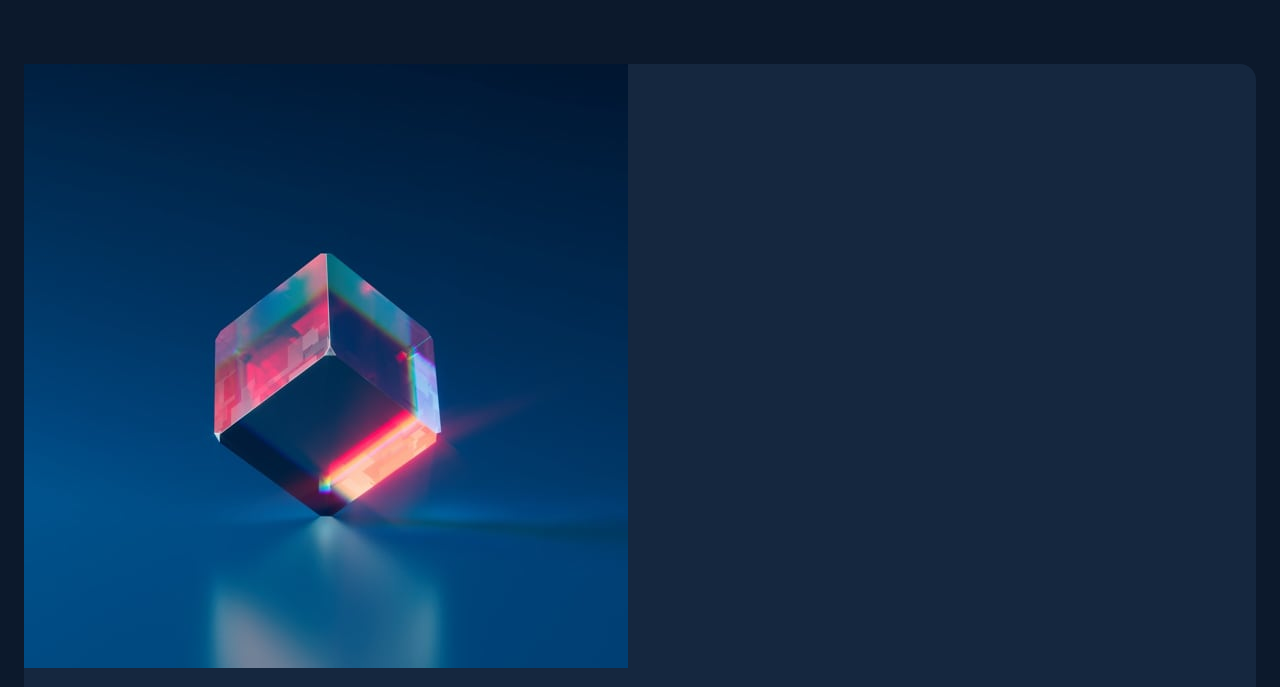
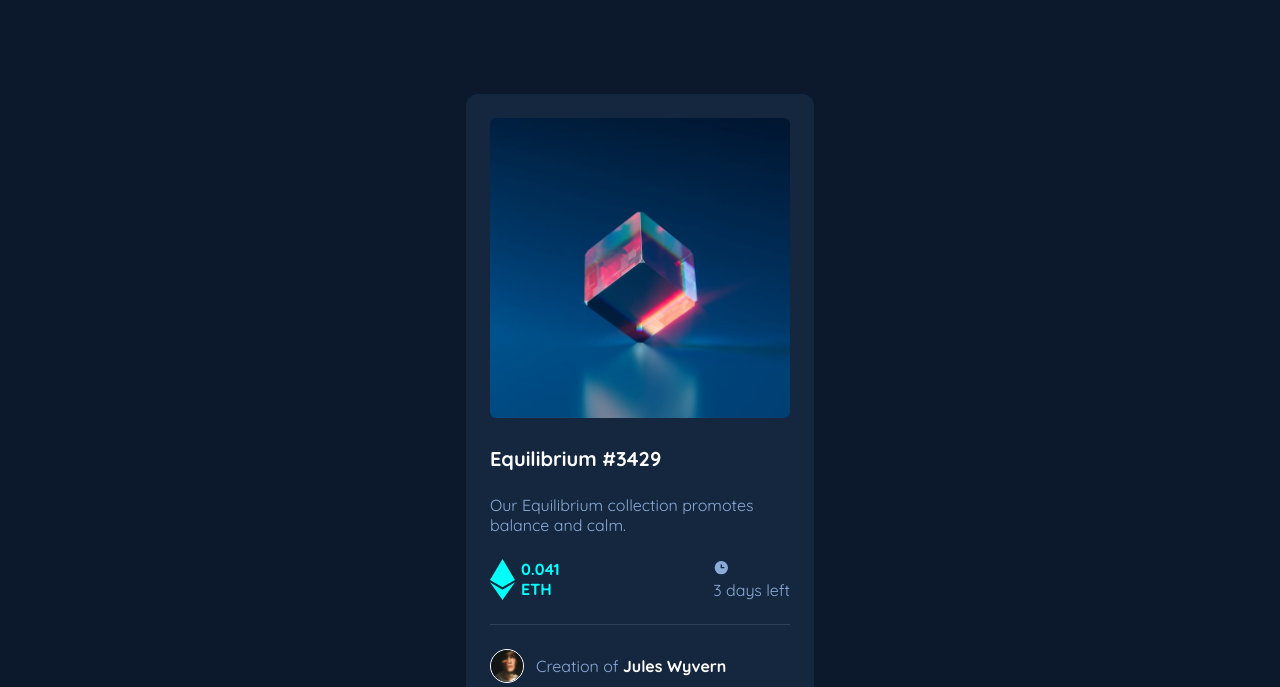
Before and after one commit to erickrost/nft_preview_card, a plain HTML site: page index.html in a window 1280 px wide. Shown: the top 687 px of the page. Drawn offline with Linux system fonts and the light colour scheme.

Commit message:
finished

```diff
--- a/index.css
+++ b/index.css
@@ -1,59 +1,90 @@
+* {
+    margin: 0;
+    font-size: 16px;
+}
+
 body {
+    height: 100vh;
     background-color: #0c192c;
-    font-family: Arial;
-    margin: 16px;
+    font-family: 'Quicksand', sans-serif;
+    display: flex;
+    align-items: center;
+    justify-content: center;
 }
 
 .Card {
-    padding: auto;
-    margin: auto;
     background-color: #15273f;
-    border-radius: 16px;
-    margin-top: 64px;
-    margin-bottom: 32px;
-    margin-left: 8px;
-    margin-right: 8px;
+    border-radius: 12px;
+    padding: 24px;
+    width: 300px;
+    overflow: hidden;
 }
 
-.main-image {
-    width: 90%;
-    border-radius: 16px;
-    align-items: center;
-    margin-top:16px;
-    margin-left: 16px;
-    margin-right: 16px;
+.card-image {
+    width: 100%;
+    border-radius: 6px;
+}
+
+.card-wrapper {
+    color: white;
+}
+
+.card-title {
+    font-size: 20px;
+    margin: 24px 0;
+
 }
 
 .content {
-    color: white;
-    font-size: 12px;
-    margin: 16px;
+    color: #8bacd9;
+    font-size: 18px;
 }
 
-h1 {
-    color:white;
-
+.content-title {
+    margin-bottom: 24px;
 }
 
-.lowcontent {
-    opacity: 70%;
+.content-infos {
+    display: flex;
+    justify-content: space-between;
+    padding-bottom: 24px;
+    border-bottom: 1px solid #2e4058;
 }
 
-.caralho {
-
-}
-
-span {
+.infos-price {
+    display: flex;
     color: #02fffe;
 }
 
-.created {
-    margin: 0;
-    vertical-align: middle;
+.infos-date {
+    display: flex;
 }
 
-.avatar-img {
-    width: 40px;
-    opacity: 100%;
-    margin: 0;
+.infos-price-icon {
+    margin-right: 6px;
 }
+
+.infos-date-icon {
+    margin-right: 6px;
+}
+
+.infos-price-value {
+    font-weight: 700;
+}
+
+.infos-created {
+    padding-top: 24px;
+    display: flex;
+    align-items: center;
+}
+
+.vscodinho {
+    border-radius: 100%;
+    border: 1px solid white;
+    margin-right: 12px;
+    width: 32px;
+}
+
+.viadinho-bruno {
+    color: white;
+}
--- a/index.html
+++ b/index.html
@@ -5,6 +5,10 @@
     <meta charset="UTF-8">
     <meta http-equiv="X-UA-Compatible" content="IE=edge">
     <meta name="viewport" content="width=device-width, initial-scale=1.0">
+    <link rel="preconnect" href="https://fonts.googleapis.com">
+    <link rel="preconnect" href="https://fonts.gstatic.com" crossorigin>
+    <link href="https://fonts.googleapis.com/css2?family=Quicksand:wght@300;400;500;600;700&display=swap"
+        rel="stylesheet">
     <link rel="shortcut icon" href="favicon-32x32.png">
     <link rel="stylesheet" href="index.css">
     <title>NFT Preview Card</title>
```
